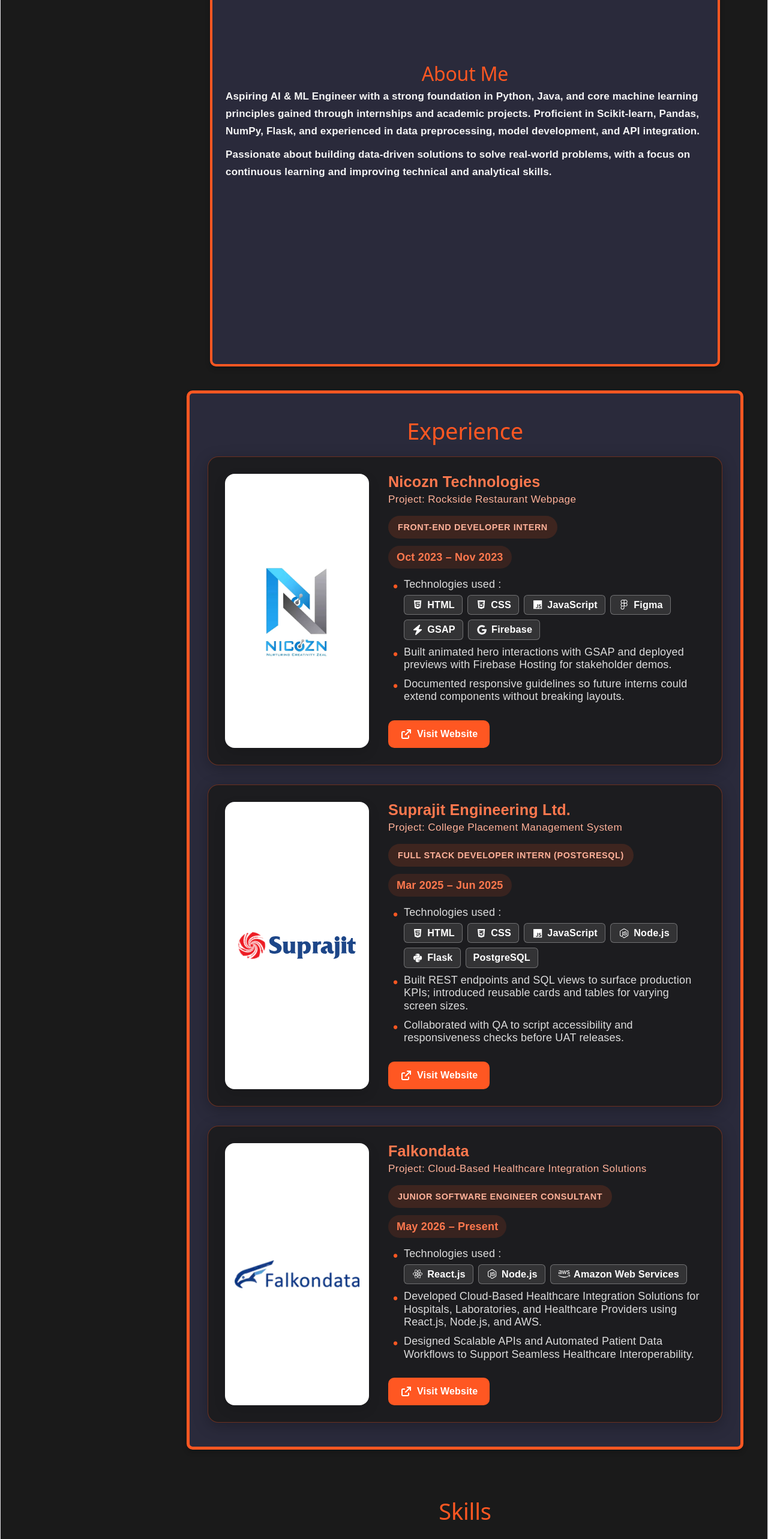
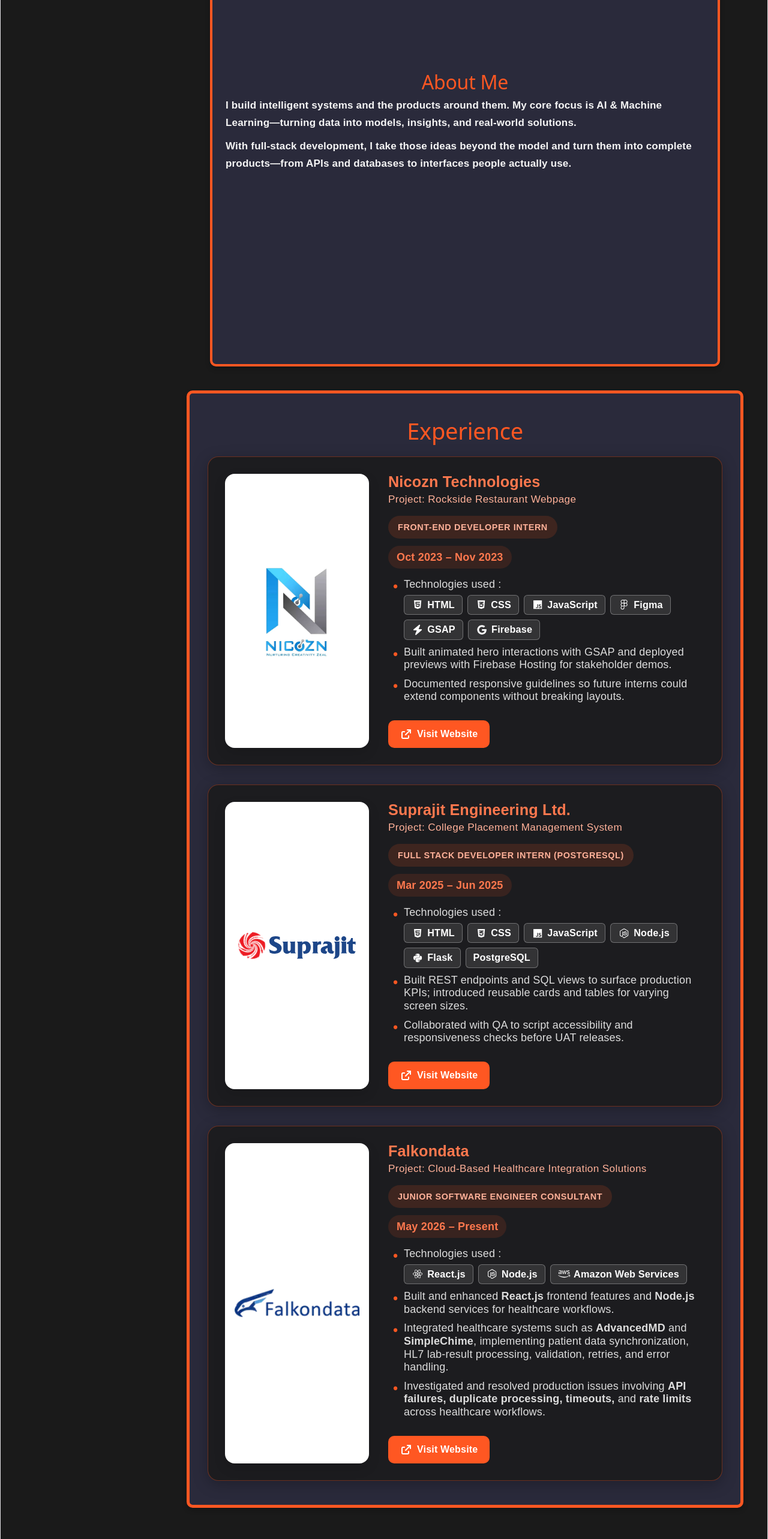
Before and after one commit to Aniruddha-25/Portfolio, a React app: page / in a window 1280 px wide. Shown: the part 1191-3757 px from the top of the page at 60% size. Built offline with nearby package versions, Linux system fonts and the light colour scheme; the HTML template or start-up script is replaced by a standard one.

Commit message:
Updated the About Me and Work Experience Falkondata Company

```diff
--- a/src/components/about/about.tsx
+++ b/src/components/about/about.tsx
@@ -6,17 +6,15 @@
 
       <div className="about-simple">
         <p>
-          Aspiring AI & ML Engineer with a strong foundation in Python, Java,
-          and core machine learning principles gained through internships and
-          academic projects. Proficient in Scikit-learn, Pandas, NumPy, Flask,
-          and experienced in data preprocessing, model development, and API
-          integration.
+          I build intelligent systems and the products around them. My core
+          focus is AI & Machine Learning—turning data into models, insights, and
+          real-world solutions.
         </p>
 
         <p>
-          Passionate about building data-driven solutions to solve real-world
-          problems, with a focus on continuous learning and improving technical
-          and analytical skills.
+          With full-stack development, I take those ideas beyond the model and
+          turn them into complete products—from APIs and databases to interfaces
+          people actually use.
         </p>
       </div>
     </section>
--- a/src/components/experience/experience.tsx
+++ b/src/components/experience/experience.tsx
@@ -231,14 +231,20 @@
               </li>
 
               <li>
-                Developed Cloud-Based Healthcare Integration Solutions for
-                Hospitals, Laboratories, and Healthcare Providers using
-                React.js, Node.js, and AWS.
+                Built and enhanced <strong>React.js</strong> frontend features
+                and <strong>Node.js</strong> backend services for healthcare
+                workflows.
               </li>
-
               <li>
-                Designed Scalable APIs and Automated Patient Data Workflows to
-                Support Seamless Healthcare Interoperability.
+                Integrated healthcare systems such as{" "}
+                <strong>AdvancedMD</strong> and <strong>SimpleChime</strong>,
+                implementing patient data synchronization, HL7 lab-result
+                processing, validation, retries, and error handling.
+              </li>
+              <li>
+                Investigated and resolved production issues involving{" "}
+                <strong>API failures, duplicate processing, timeouts,</strong>{" "}
+                and <strong>rate limits</strong> across healthcare workflows.
               </li>
             </ul>
 
```
